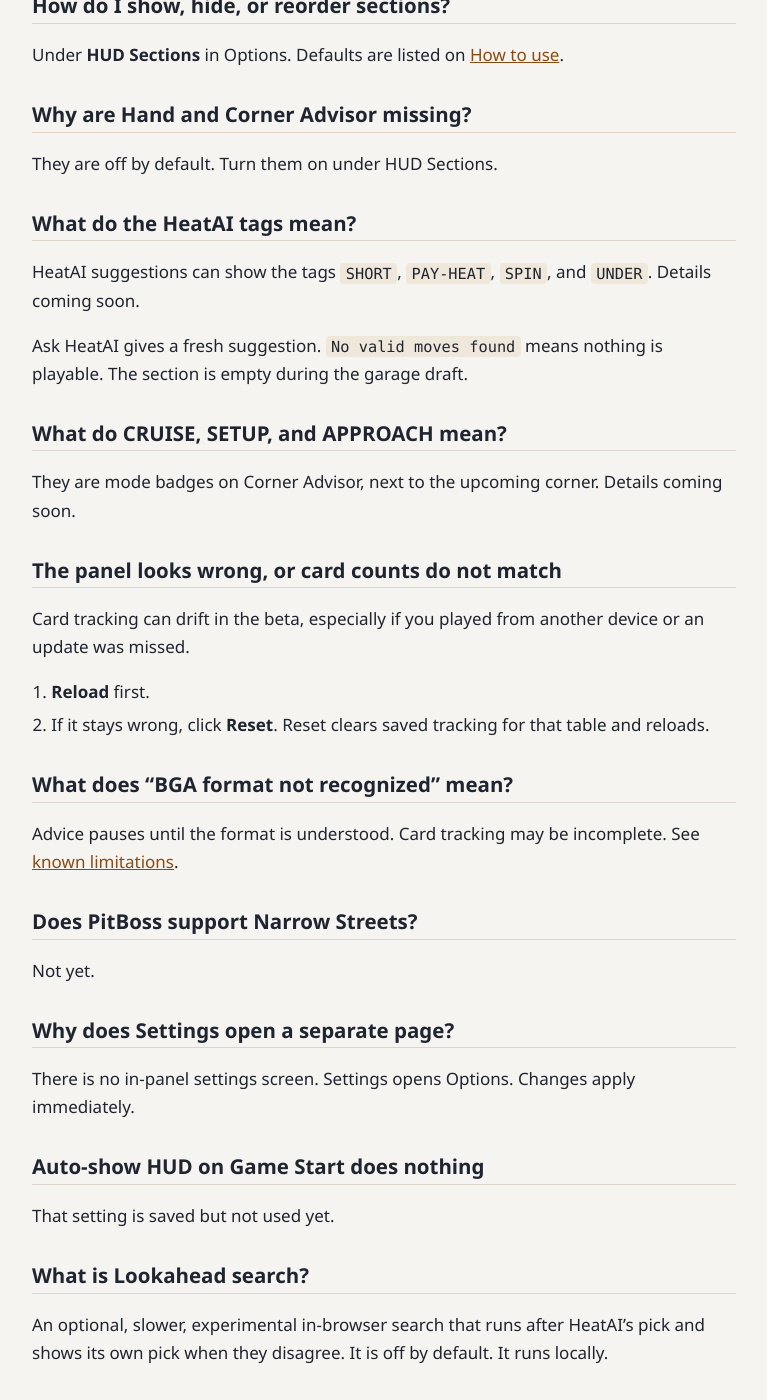
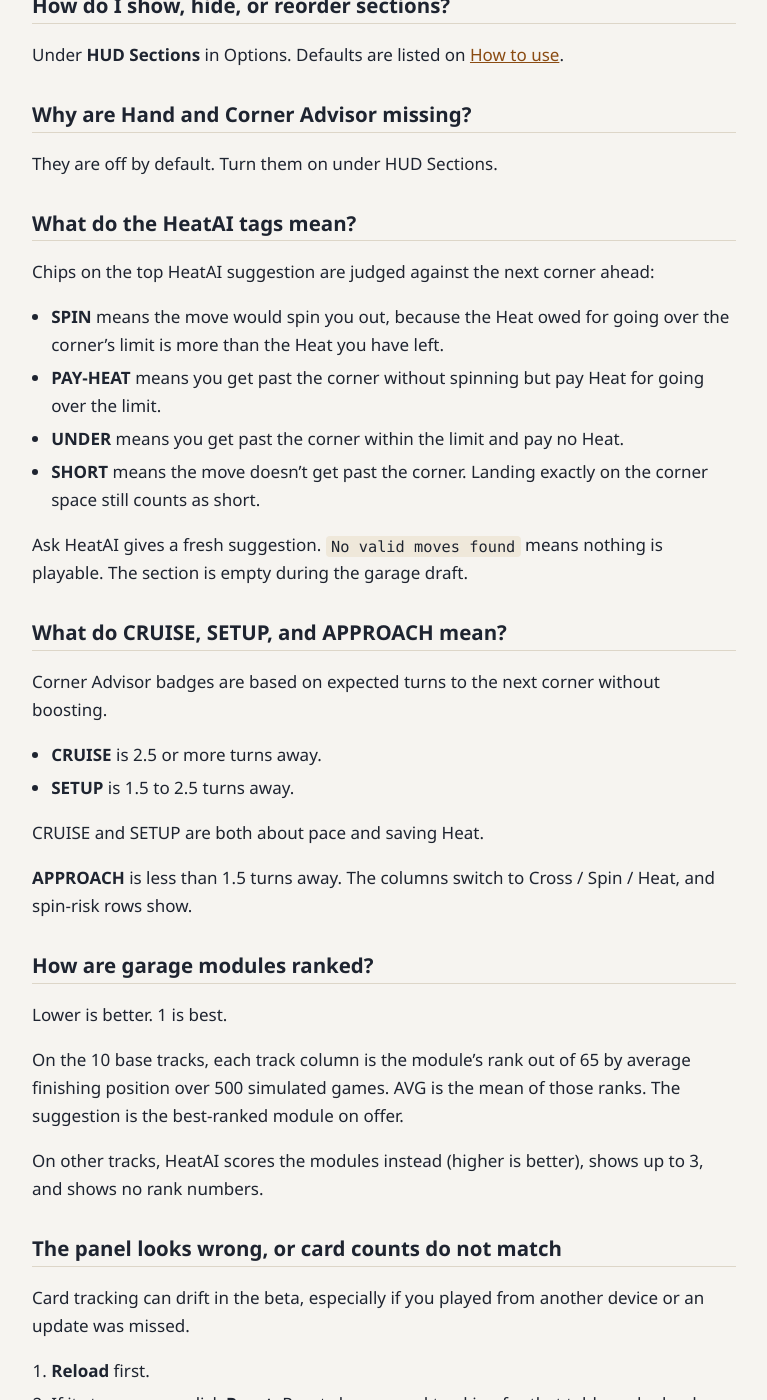
Before and after one commit to PitBoss-Support/PitBoss, a Jekyll site: the page built from faq.md, in a window 1280 px wide and 1400 px high, scrolled down 1143 px. Shown: the whole window, without its empty margins (256-1023 px from the left). Built offline with Jekyll 4.4.1, drawn with Linux system fonts in a browser that asks for light colours.

Commit message:
Document HeatAI tags, corner badges, and crash-report retention (#2)
Explain the HeatAI chips, Corner Advisor badges, and garage draft
ranks, note that opted-in crash reports are kept for 90 days, and
point the extension's Report a bug link at this repo's new-issue page.

Co-authored-by: Cursor Agent <cursoragent@cursor.com>
Co-authored-by: PitBoss-Support <PitBoss-Support@users.noreply.github.com>

```diff
--- a/faq.md
+++ b/faq.md
@@ -44,13 +44,33 @@ They are off by default. Turn them on under HUD Sections.
 
 ## What do the HeatAI tags mean? {#what-do-the-heatai-tags-mean}
 
-HeatAI suggestions can show the tags `SHORT`, `PAY-HEAT`, `SPIN`, and `UNDER`. Details coming soon.
+Chips on the top HeatAI suggestion are judged against the next corner ahead:
+
+- **SPIN** means the move would spin you out, because the Heat owed for going over the corner's limit is more than the Heat you have left.
+- **PAY-HEAT** means you get past the corner without spinning but pay Heat for going over the limit.
+- **UNDER** means you get past the corner within the limit and pay no Heat.
+- **SHORT** means the move doesn't get past the corner. Landing exactly on the corner space still counts as short.
 
 Ask HeatAI gives a fresh suggestion. `No valid moves found` means nothing is playable. The section is empty during the garage draft.
 
 ## What do CRUISE, SETUP, and APPROACH mean? {#what-do-cruise-setup-and-approach-mean}
 
-They are mode badges on Corner Advisor, next to the upcoming corner. Details coming soon.
+Corner Advisor badges are based on expected turns to the next corner without boosting.
+
+- **CRUISE** is 2.5 or more turns away.
+- **SETUP** is 1.5 to 2.5 turns away.
+
+CRUISE and SETUP are both about pace and saving Heat.
+
+**APPROACH** is less than 1.5 turns away. The columns switch to Cross / Spin / Heat, and spin-risk rows show.
+
+## How are garage modules ranked? {#how-are-garage-modules-ranked}
+
+Lower is better. 1 is best.
+
+On the 10 base tracks, each track column is the module's rank out of 65 by average finishing position over 500 simulated games. AVG is the mean of those ranks. The suggestion is the best-ranked module on offer.
+
+On other tracks, HeatAI scores the modules instead (higher is better), shows up to 3, and shows no rank numbers.
 
 ## The panel looks wrong, or card counts do not match {#the-panel-looks-wrong-or-card-counts-do-not-match}
 
```
Also changed, not shown: how-to-use.md (+4 -2 lines), privacy.md (+2 -0 lines), support.md (+3 -1 lines).
